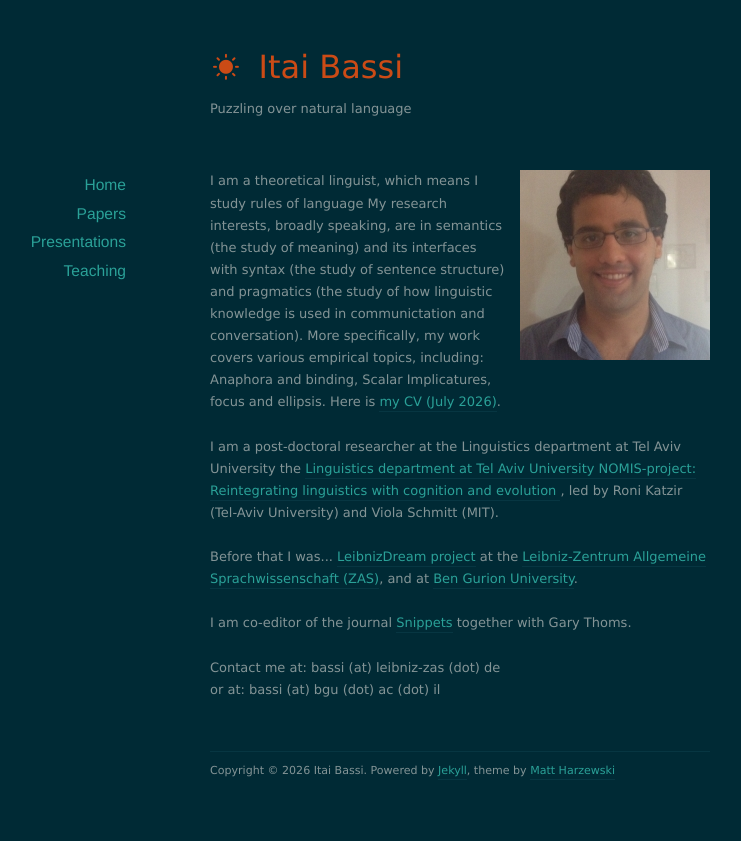
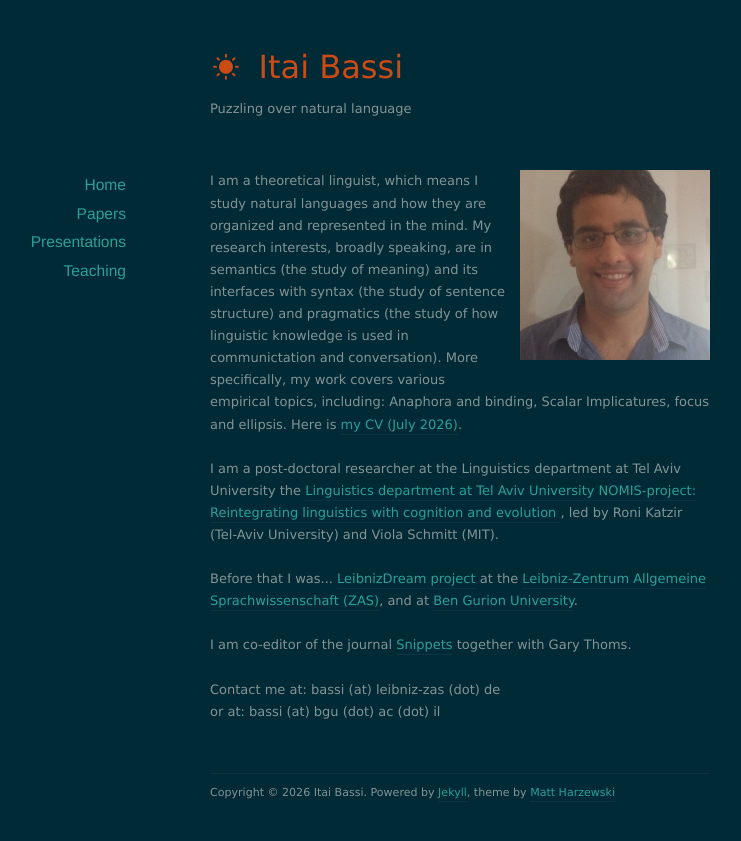
Before and after one commit to itaibassi/itaibassi.github.io, a Jekyll site: the page built from index.html, in a window 1280 px wide. Shown: the top 841 px of the page, without its empty margins (180-921 px from the left). Built offline with Jekyll 4.4.1, drawn with Linux system fonts in a browser that asks for light colours; nearby versions of some CDN libraries; the list of posts is cut into pages by our own code.

Commit message:
Update index.html

```diff
--- a/index.html
+++ b/index.html
@@ -5,7 +5,7 @@ title: Itai Bassi
 
 
 <img src="/images/nice_photo.jpeg" class="right" />
-I am a theoretical linguist, which means I study rules of language  My research interests, broadly speaking, are in semantics (the study of meaning) and its interfaces with syntax (the study of sentence structure) and pragmatics (the study of how linguistic knowledge is used in communictation and conversation). More specifically, my work covers various empirical topics, including: Anaphora and binding, Scalar Implicatures, focus and ellipsis.
+I am a theoretical linguist, which means I study natural languages and how they are organized and represented in the mind. My research interests, broadly speaking, are in semantics (the study of meaning) and its interfaces with syntax (the study of sentence structure) and pragmatics (the study of how linguistic knowledge is used in communictation and conversation). More specifically, my work covers various empirical topics, including: Anaphora and binding, Scalar Implicatures, focus and ellipsis.
  Here is <a href="https://www.dropbox.com/scl/fi/swxan1vvsuj7wri9bxbtt/CV_July2026.pdf?rlkey=75jdxbmu4b5z9u49xo6vm26ko&dl=0">my CV (July 2026)</a>.
 
 <br><br>
```
